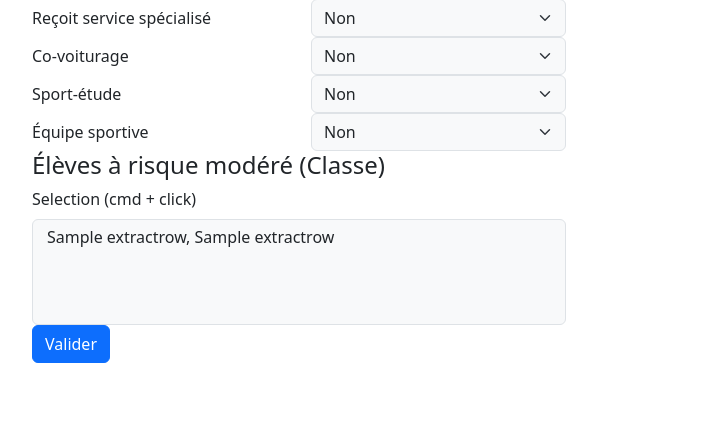
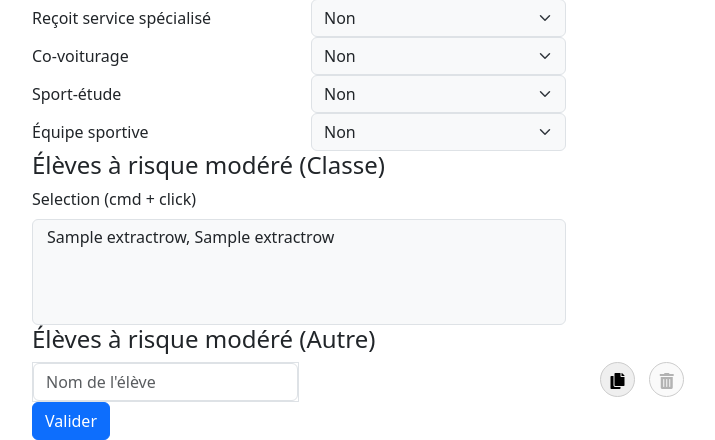
Before and after one commit to ste-getrude/rapport_covid, a Django app: template extract/templates/extractrow_confirmation.html in a window 1280 px wide. Shown: the part 1297-1737 px from the top of the page, without its empty margins (62-777 px from the left). Before the commit the page ends 1660 px from the top, so only its background shows below. Run offline with Django 3.2, Linux system fonts and the light colour scheme; tables that the repository leaves empty hold one stand-in row (values such as "Sample post"); the template is opened without the code that fills it: values that come from a table or form of the project are taken from there, most other values are stand-ins (such as "Sample title", 1, 10 or a date in 2020); some libraries are stand-ins or nearby versions; some web fonts are replaced.

Commit message:
added field search for other risks

```diff
--- /dev/null
+++ b/extract/static/extract/js/add_remove.js
@@ -0,0 +1,124 @@
+/**
+ * https://www.bootstrapfriendly.com/blog/dynamically-add-or-remove-form-input-fields-using-jquery/
+ * https://mattstauffer.com/blog/a-little-trick-for-grouping-fields-in-an-html-form/
+ */
+$(document).ready(function(){
+	$("#search-box_no_1").keyup(function(){
+		$.ajax({
+		url: "ajax",
+		dataType: "json",
+		data:'term='+$(this).val(),
+
+			success: function(data){
+				//console.log(index)
+				var eleve_str ;
+				eleve_str = '<ul class="list-group" id="country-list">';
+
+				for (let key in data) {
+				  let value = data[key];
+
+				  for (student_id in value){
+				  	let info=value[student_id];
+				  		var student_name = info.nom.replace("'", ' ') + ' - ' + info.prénom + ' gr1. ' + info.groupe;
+				  		//var data_array = student_name + "_" + student_id;
+						console.log('<li class="list-group-item list-group-flush" onClick="selectSudent1( \''+ student_name + '\', ' + student_id + ', 1)">' + info.nom + ' - '+ info.prénom + ' gr3. '+ info.groupe +'</li>')
+				  		eleve_str +=  '<li class="list-group-item list-group-flush" onClick="selectSudent1(\''+ student_name + '\', ' + student_id + ', 1)">' + info.nom + ' - '+ info.prénom + ' gr. '+ info.groupe +'</li>';
+				  }
+				}
+
+				eleve_str += '</ul>';
+
+				$("#suggesstion-box_no_1").show();
+				$("#suggesstion-box_no_1").html(eleve_str);
+
+			}
+		});
+	});
+});
+
+function selectSudent1(student_name, student_id) {
+	//console.log(typeof val);
+	$("#student_Id_no_1").val(student_id);
+	//$('input[class="student_id"]').val(student_id);
+	$("#search-box_no_1").val(student_name);
+	$("#suggesstion-box_no_1").hide();
+}
+
+
+
+
+$(document).ready(function(){ $("body").on("click",".add_new_frm_field_btn", function (){ console.log("cliked"); var index = $(".form_field_outer").find(".form_field_outer_row").length + 1; $(".form_field_outer").append(`
+<div class="row form_field_outer_row">
+
+	<div class="form-group col-sm-6">
+		<div class='col-sm-6 border'>
+			<input type="text" class="search-box form-control" name="search-box[${student_id}]" id="search-box_no_` + index + `" placeholder="Nom de l'élève" />
+			<div class="suggesstion-box" name="suggesstion-box_no" id="suggesstion-box_no_` + index + `"></div>
+			<input type="hidden"  name="student_Id_no_` + index + `" class="hidden_student_id" id="student_Id_no_` + index + `" value="N/A">
+		</div>
+	</div>
+
+	<div class="form-group col-md-2 add_del_btn_outer">
+
+        <button type="button" class="btn_round add_new_frm_field_btn" title="Copy or clone this row">
+        	<i class="fas fa-copy"></i>
+        </button>
+        <button type="button" class="btn_round remove_node_btn_frm_field" disabled>
+        	<i class="fas fa-trash-alt"></i>
+        </button>
+
+    </div>
+
+</div>
+
+`);
+
+$("#search-box_no_" + index).keyup(function(){
+	$.ajax({
+	url: "ajax",
+	dataType: "json",
+	data:'term='+$(this).val(),
+
+		success: function(data){
+			console.log(index)
+			var eleve_str ;
+			eleve_str = '<ul class="list-group" id="country-list">';
+
+			for (let key in data) {
+			  let value = data[key];
+
+			  for (student_id in value){
+			  	let info=value[student_id];
+			  		var student_name = info.nom + ' - ' + info.prénom + ' gr. ' + info.groupe;
+			  		//var data_array = student_name + "_" + student_id;
+					//console.log('<li class="list-group-item list-group-flush" onClick="selectSudent(\''+ student_name + '\',' + student_id + ',' + index + ')"> ' + info.nom + ' - '+ info.prénom + ' gr2. '+ info.groupe +'</li>')
+			  		eleve_str +=  '<li class="list-group-item list-group-flush" onClick="selectSudent(\''+ student_name + '\', ' + student_id + ', ' + index + ')">' + info.nom + ' - '+ info.prénom + ' gr. '+ info.groupe +'</li>';
+			  }
+			}
+
+			eleve_str += '</ul>';
+
+			$("#suggesstion-box_no_" + index).show();
+			$("#suggesstion-box_no_" + index).html(eleve_str);
+
+		}
+	});
+});
+
+$(".form_field_outer").find(".remove_node_btn_frm_field:not(:first)").prop("disabled", false); $(".form_field_outer").find(".remove_node_btn_frm_field").first().prop("disabled", true); }); });
+
+function selectSudent(student_name, student_id, index) {
+	//console.log(typeof val);
+	$("#student_Id_no_" + index).val(student_id);
+	//$('input[class="student_id"]').val(student_id);
+	$("#search-box_no_" + index).val(student_name);
+	$("#suggesstion-box_no_" + index).hide();
+}
+
+$(document).ready(function () {
+  //===== delete the form fieed row
+  $("body").on("click", ".remove_node_btn_frm_field", function () {
+    $(this).closest(".form_field_outer_row").remove();
+    console.log("success");
+  });
+});
--- a/extract/templates/extractrow_confirmation.html
+++ b/extract/templates/extractrow_confirmation.html
@@ -7,7 +7,7 @@
 {% block extrahead %}
 	<link rel="stylesheet" type="text/css" href="{% static 'extract/css/base.css' %}">
 	<link rel="stylesheet" type="text/css" href="{% static 'extract/css/add_remove_round_buttons.css' %}">
-	<script src="{% static 'extract/js/add_remove_field.js' %}"> </script>
+	<script src="{% static 'extract/js/add_remove.js' %}"> </script>
 {% endblock %}
 
 {% block content %}
@@ -294,6 +294,39 @@
 				</select>
 			</div>
 		</div>
+
+
+		<div class="row">
+		    <div class="col-sm-6">
+		      <h4>Élèves à risque modéré (Autre)</h4>
+		    </div>
+		</div>
+
+		<div class="col form_field_outer">
+			<div class="row form_field_outer_row">
+
+				<div class="form-group col-sm-6">
+					<div class='col-sm-6 border'>
+						<input type="text" class="search-box form-control" name="search-box[]" id="search-box_no_1"  placeholder="Nom de l'élève" />
+						<div class="suggesstion-box" name="suggesstion-box_no_[]" id="suggesstion-box_no_1"></div>
+						<input type="hidden"  name="student_Id_no_1" class="hidden_student_id" id="student_Id_no_1" value="N/A">
+					</div>
+				</div>
+
+				<div class="form-group col-md-2 add_del_btn_outer">
+
+		            <button type="button" class="btn_round add_new_frm_field_btn" title="Copy or clone this row">
+		            	<i class="fas fa-copy"></i>
+		            </button>
+		            <button type="button" class="btn_round remove_node_btn_frm_field" disabled>
+		            	<i class="fas fa-trash-alt"></i>
+		            </button>
+
+	            </div>
+
+			</div>
+		</div>
+
 		<div class="row">
 			    <div class="col-sm-6">
 			      <button class="btn btn-primary" type="submit" value="Submit">Valider</button>
```
Also changed, not shown: extract/views.py (+7 -1 lines).
